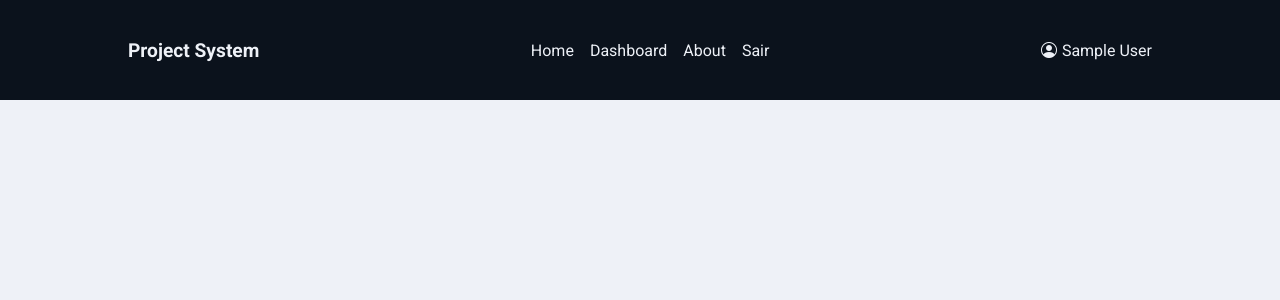
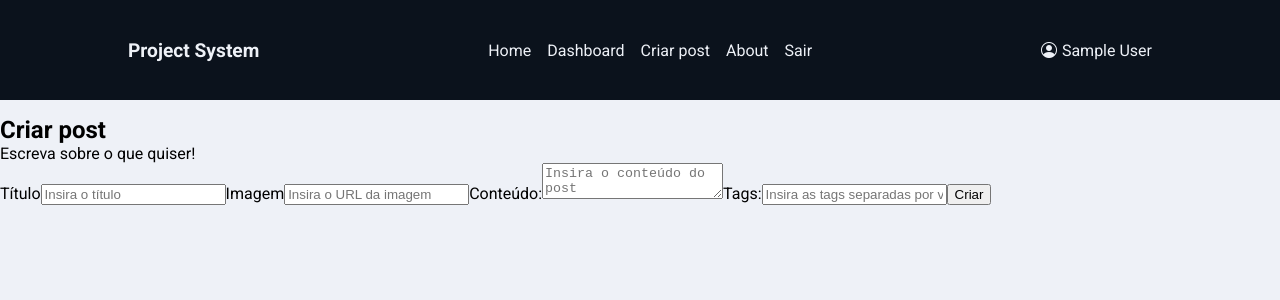
Before and after one commit to lucasfvalle/project_system, a React (Create React App) app: page /createpost in a window 1280 px wide. Shown: the top 300 px of the page. Built offline with nearby package versions, Linux system fonts and the light colour scheme; no server answers; sample sign-in values are in the browser's storage.

Commit message:
Iniciando criação de post.

```diff
--- a/src/App.js
+++ b/src/App.js
@@ -7,6 +7,7 @@ import About from './pages/About/About';
 import Dashboard from './pages/Dashboard/Dashboard';
 import Register from './pages/Register/Register';
 import Login from './pages/Login/Login';
+import CreatePost from './pages/CreatePost/CreatePost'
 
 // Funcionalidades
 import Profile from './Profile/Profile';
@@ -55,6 +56,7 @@ function App() {
               <Route path="/about" element={<About />} />
               <Route path="/dashboard" element={!user ? <Navigate to="/" /> : <Dashboard />} />
               <Route path="/profile" element={user ? <Profile /> : <Navigate to="/" />} />
+              <Route path="/createpost" element={user ? <CreatePost /> : <Navigate to="/" />} />
             </Routes>
         </BrowserRouter>
      </AuthProvider>
--- a/src/components/Header/Header.js
+++ b/src/components/Header/Header.js
@@ -22,6 +22,9 @@ function Header(){
                     {user && (
                         <Link to="/dashboard"> Dashboard</Link>
                     )}
+                    {user && (
+                        <Link to="/createpost"> Criar post</Link>
+                    )}
                     {!user && (
                         <Link to="/login"> Login </Link>
                     )}
--- /dev/null
+++ b/src/pages/CreatePost/CreatePost.js
@@ -0,0 +1,77 @@
+import './CreatePost.css';
+import React, {useState} from 'react';
+import {useNavigate} from 'react-router-dom';
+import { useAuthValue } from '../../context/AuthContext';
+
+const CreatePost = () => {
+    const [title, setTitle] = useState("");
+    const [image, setImage] = useState("");
+    const [body, setBody] = useState("");
+    const [tags, setTags] = useState([]);
+    const [formError, setFormError] = useState("");
+
+    const handleSubmit = (e) => {
+        e.preventDefault();
+    }
+    return(
+        <div>
+            <h2> Criar post</h2>
+            <p>
+                Escreva sobre o que quiser!
+            </p>
+            <form onSubmit={handleSubmit} >
+                <label>
+                    <span>Título</span>
+                    <input
+                        type="text"
+                        name="title"
+                        required="true"
+                        placeholder="Insira o título"
+                        onChange={(e) => setTitle(e.target.value)}
+                        value={title}
+                    />
+                </label>
+                <label>
+                    <span>Imagem</span>
+                    <input
+                        type="text"
+                        name="image"
+                        required="true"
+                        placeholder="Insira o URL da imagem"
+                        onChange={(e) => setImage(e.target.value)}
+                        value={image}
+                    />
+                </label>
+                <label>
+                    <span>Conteúdo:</span>
+                    <textarea
+                        type="text"
+                        name="body"
+                        required="true"
+                        placeholder="Insira o conteúdo do post"
+                        onChange={(e) => setBody(e.target.value)}
+                        value={body}
+                    />
+                </label>
+                <label>
+                    <span>Tags:</span>
+                    <input
+                        type="text"
+                        name="tags"
+                        required="true"
+                        placeholder="Insira as tags separadas por vírgula"
+                        onChange={(e) => setTags(e.target.value)}
+                        value={tags}
+                    />
+                </label>
+                <button className="btn">Criar</button>
+                {/*
+                    {!loading && <button className="btn">Criar</button>}
+                {loading && <button className="btn" disable="true"><div className="loader"></div></button>}
+                {error && <p className="error">{error}</p>}
+                */}
+            </form>
+        </div>
+    )
+}
+export default CreatePost;
--- a/src/pages/Home/Home.js
+++ b/src/pages/Home/Home.js
@@ -30,9 +30,6 @@ function Home(){
         <p> nada </p>
       </div>
 
-
-
-
       <div className="card-movie-container">
         {movies.map(movie =>{
           console.log("id" + movie.id);
```
Also changed, not shown: src/hooks/useInsertDocument.js (added, +26 -0 lines), src/pages/CreatePost/CreatePost.css (added).
